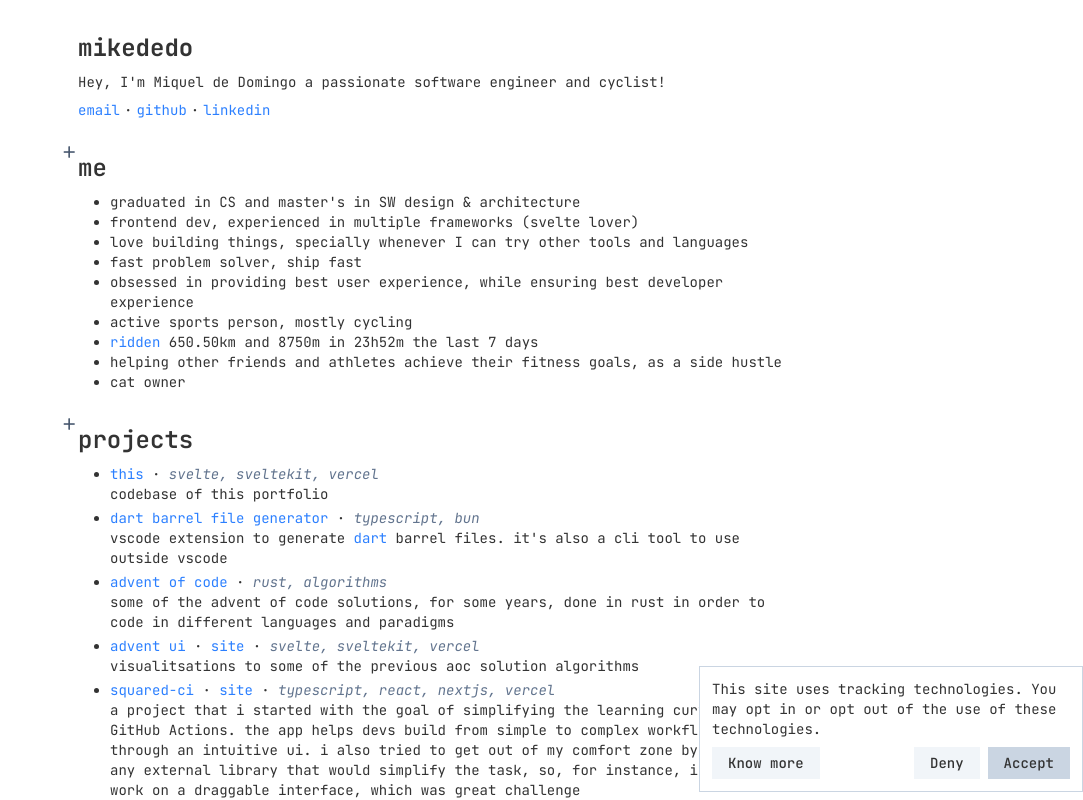
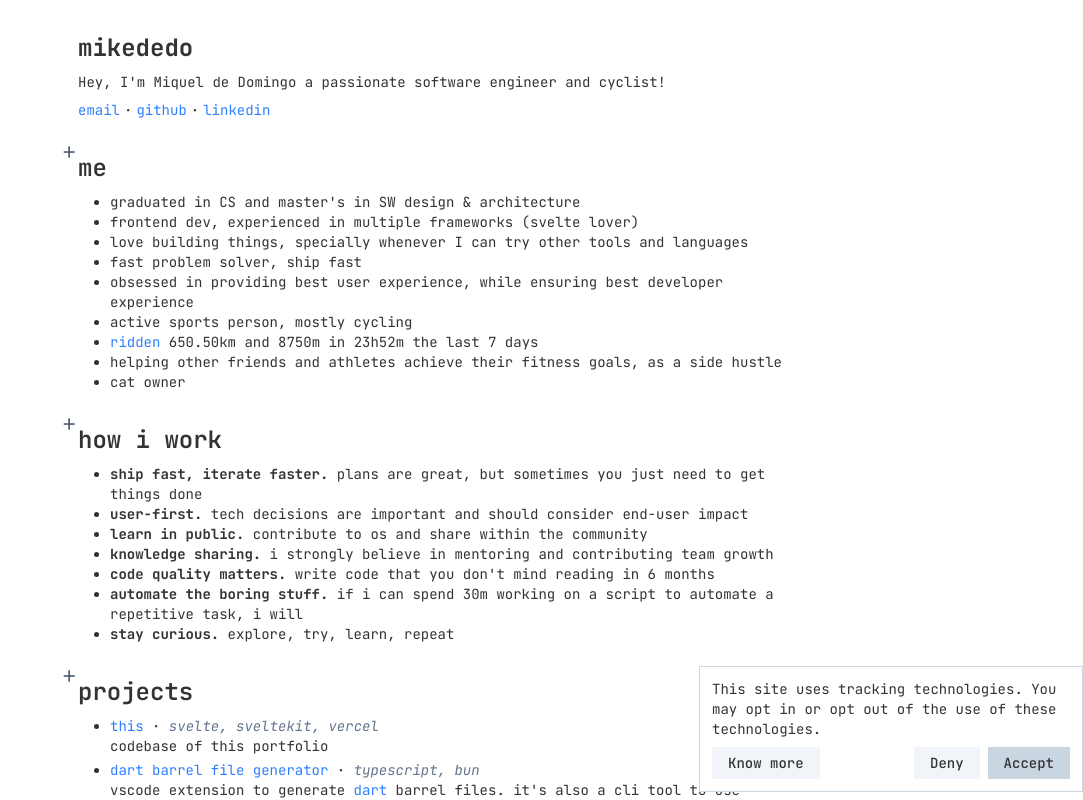
Before and after one commit to mikededo/portfolio, a SvelteKit app: page / in a window 1280 px wide. Shown: the top 800 px of the page, without its empty margins (197-1280 px from the left). Built offline with nearby package versions, Linux system fonts and the light colour scheme.

Commit message:
feat: add `how i work` section

```diff
--- a/src/routes/+page.svelte
+++ b/src/routes/+page.svelte
@@ -69,6 +69,31 @@
             helping other friends and athletes achieve their fitness goals, as a side hustle
         </li>
         <li>cat owner</li>
+    </ul>
+
+    {@render h2('how i work')}
+    <ul class="ml-8 list-disc text-sm">
+        <li>
+            <strong>ship fast, iterate faster.</strong> plans are great, but sometimes you just need to get things done
+        </li>
+        <li>
+            <strong>user-first.</strong> tech decisions are important and should consider end-user impact
+        </li>
+        <li>
+            <strong>learn in public.</strong> contribute to os and share within the community
+        </li>
+        <li>
+            <strong>knowledge sharing.</strong> i strongly believe in mentoring and contributing team growth
+        </li>
+        <li>
+            <strong>code quality matters.</strong> write code that you don&apos;t mind reading in 6 months
+        </li>
+        <li>
+            <strong>automate the boring stuff.</strong> if i can spend 30m working on a script to automate a repetitive task, i will
+        </li>
+        <li>
+            <strong>stay curious.</strong> explore, try, learn, repeat
+        </li>
     </ul>
 
     {@render h2('projects')}
```
